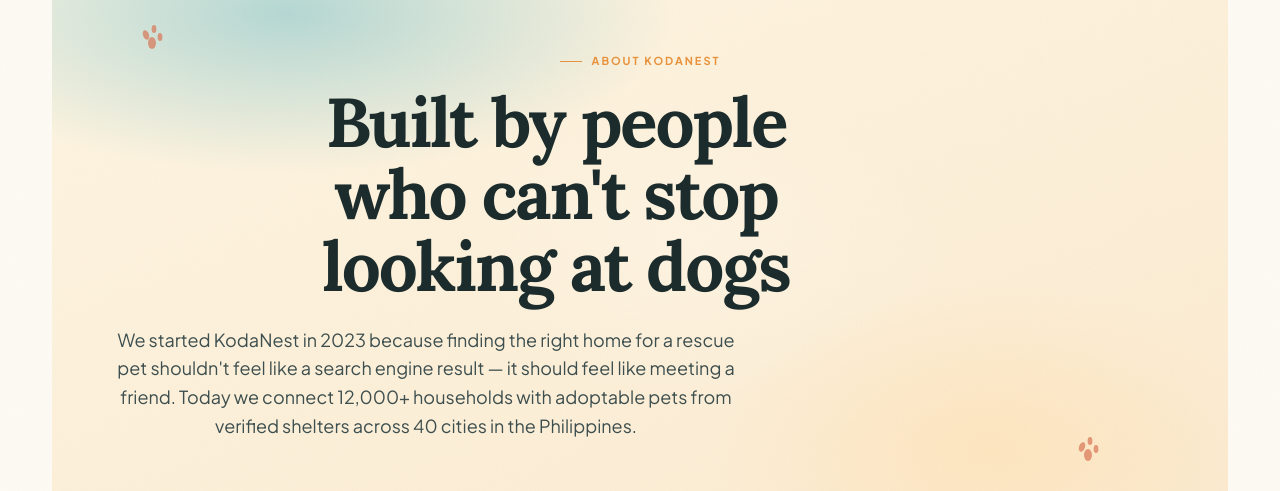
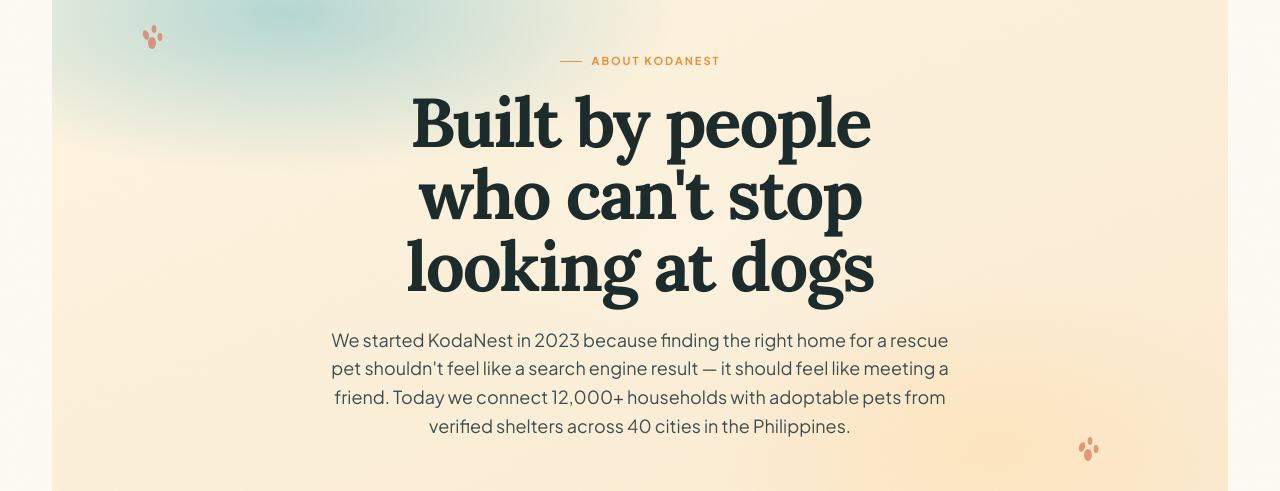
Before and after one commit to racynibaya/pet-adoption-frontend-v1, a React (Vite) app: page /about in a window 1280 px wide. Shown: the part 150-641 px from the top of the page. Built offline with nearby package versions, Linux system fonts and the light colour scheme; no server answers.

Commit message:
fix: alignment of headings

```diff
--- a/src/pages/About/About.tsx
+++ b/src/pages/About/About.tsx
@@ -532,6 +532,7 @@ export default function AboutPage() {
           <PawprintDeco flip />
         </span>
         <Eyebrow style={{ justifyContent: 'center' }}>About KodaNest</Eyebrow>
+        <div className='flex items-center flex-col'>
           <h1 className='hero-title mt-16 max-w-220 mx-auto'>
             Built by people
             <br />
@@ -544,11 +545,12 @@ export default function AboutPage() {
             style={{ marginTop: 24, color: 'var(--ink-2)' }}
           >
             We started KodaNest in 2023 because finding the right home for a
-          rescue pet shouldn't feel like a search engine result — it should feel
-          like meeting a friend. Today we connect 12,000+ households with
+            rescue pet shouldn't feel like a search engine result — it should
+            feel like meeting a friend. Today we connect 12,000+ households with
             adoptable pets from verified shelters across 40 cities in the
             Philippines.
           </p>
+        </div>
       </section>
 
       {/* Gallery */}
--- a/src/pages/Contact/Contact.tsx
+++ b/src/pages/Contact/Contact.tsx
@@ -235,6 +235,7 @@ export default function ContactPage() {
           <PawprintDeco />
         </span>
         <Eyebrow style={{ justifyContent: 'center' }}>Get in touch</Eyebrow>
+        <div className='flex items-center flex-col'>
           <h1 className='hero-title mt-16 max-w-180 mx-auto'>
             Have a question?
             <br />
@@ -247,6 +248,7 @@ export default function ContactPage() {
             Reach out about adoption, your application status, registering a
             shelter, or anything else. A real person replies within 24 hours.
           </p>
+        </div>
       </section>
 
       {/* Reach cards */}
```
Lines whose indentation alone changed are shown as unchanged.
